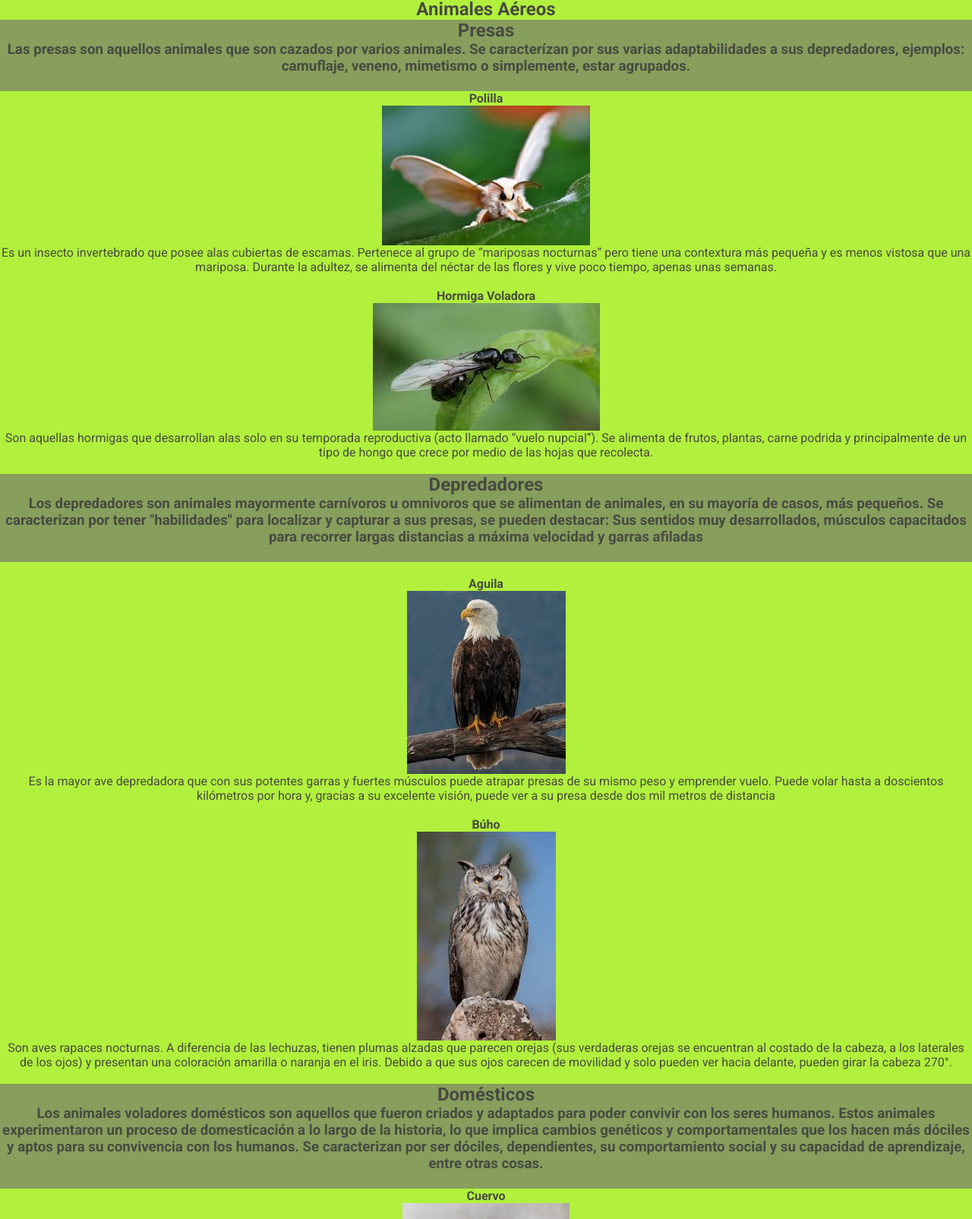
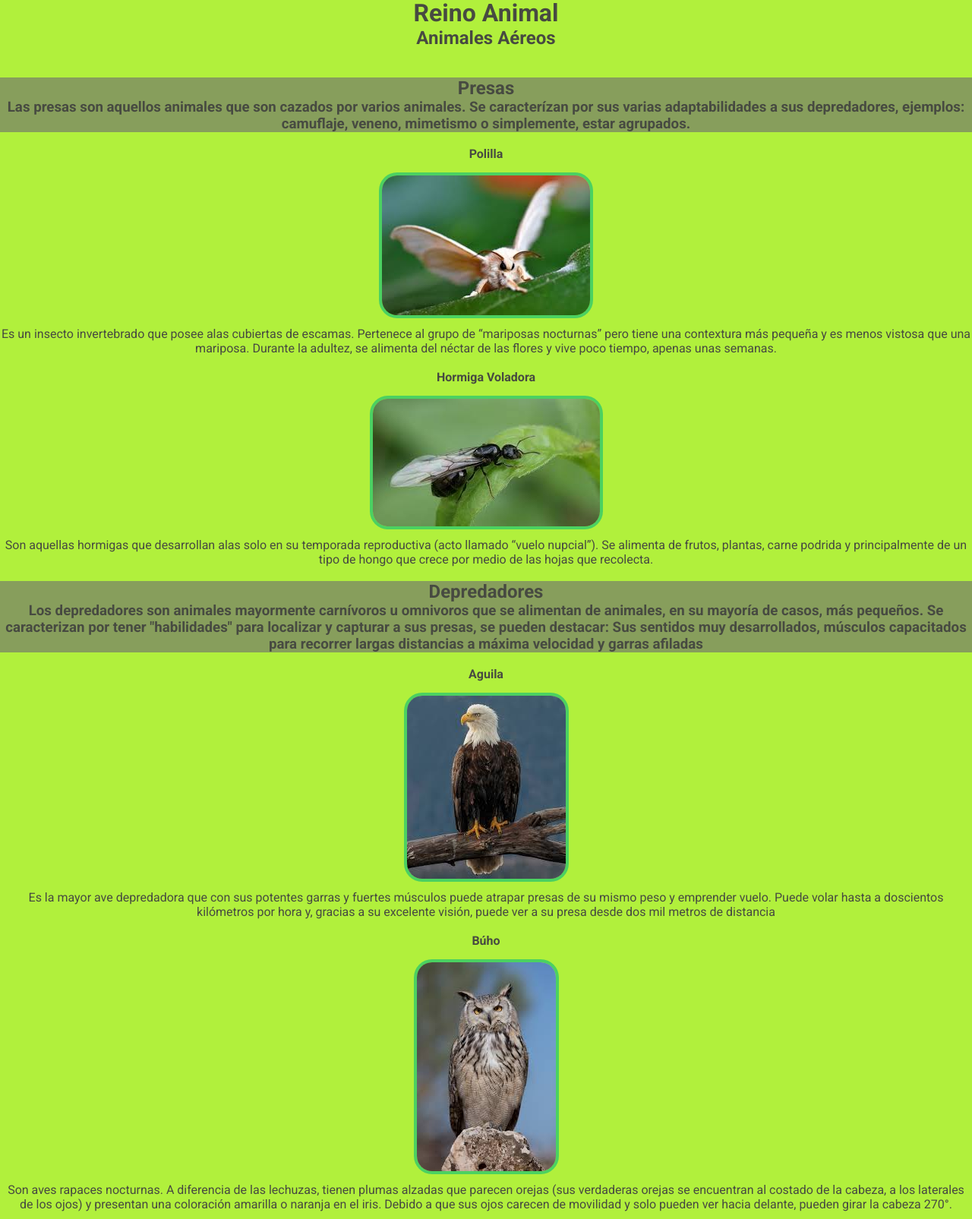
Before and after one commit to ruffinengobrunoo/repositorioCoop, a plain HTML site: page nachox/aereos.html in a window 1280 px wide. Shown: the part 89-1694 px from the top of the page at 76% size. Drawn offline with Linux system fonts and the light colour scheme.

Commit message:
bordes a las imagenes

```diff
--- a/nachox/aereos.html
+++ b/nachox/aereos.html
@@ -8,7 +8,9 @@
     <link href="https://fonts.googleapis.com/css2?family=Roboto:ital,wght@0,100;0,300;0,400;0,500;0,700;0,900;1,100;1,300;1,400;1,500;1,700;1,900&display=swap" rel="stylesheet">
     <title>Aéreos</title>
 </head>
-<header>
+
+<body>
+    <header>
     <div class="menu">
     <nav>
         <ul>
@@ -19,50 +21,53 @@
     </ul>
 </nav>
 </div>
-
 </header>
-<body>
-    <h1> Reino Animal </h1>
-    <h2> Animales Aéreos</h2>
+    <div id="header">
+    <h1> <br>Reino Animal <br></h1>
+    <h2> Animales Aéreos</h2><br><br></div>
     <div class="list">
 
 
             <ul>
+                <div class="presas">
                 <div id="presas">
+
                 <li><h2>Presas<br></h2></li>
-                <h3> Las presas son aquellos animales que son cazados por varios animales. Se caracterízan por sus varias adaptabilidades a sus depredadores, ejemplos: camuflaje, veneno, mimetismo o simplemente, estar agrupados.<br><br></h3> </div>
-                <li><h4>Polilla<br></h4></li>
+                <h3> Las presas son aquellos animales que son cazados por varios animales. Se caracterízan por sus varias adaptabilidades a sus depredadores, ejemplos: camuflaje, veneno, mimetismo o simplemente, estar agrupados.<br></h3> </div>
+                <li><h4><br>Polilla<br><br></h4></li>
                 <img src="imagenes/polilla.jfif" alt="">
                 <p>Es un insecto invertebrado que posee alas cubiertas de escamas. Pertenece al grupo de “mariposas nocturnas” pero tiene una contextura más pequeña y es menos vistosa que una mariposa. Durante la adultez, se alimenta del néctar de las flores y vive poco tiempo, apenas unas semanas.<br></p>
 
-                <li><br><h4>Hormiga Voladora<br></h4></li>
+                <li><br><h4>Hormiga Voladora<br><br></h4></li>
                 <img src="imagenes/hormiga.jfif" alt="">
                 <p>Son aquellas hormigas que desarrollan alas solo en su temporada reproductiva (acto llamado “vuelo nupcial”). Se alimenta de frutos, plantas, carne podrida y principalmente de un tipo de hongo que crece por medio de las hojas que recolecta.<br><br></p>
-
+            </div>
+            <div class="depredadores">
             <div id="depredadores">
 
                 <li><h2>Depredadores<br></h2></li>
-                <h3>Los depredadores son animales mayormente carnívoros u omnivoros que se alimentan de animales, en su mayoría de casos, más pequeños. Se caracterizan por tener "habilidades" para localizar y capturar a sus presas, se pueden destacar: Sus sentidos muy desarrollados, músculos capacitados para recorrer largas distancias a máxima velocidad y garras afiladas<br><br> </h3>  </div>
-                <li><h4><br>Aguila<br></h4></li>
+                <h3>Los depredadores son animales mayormente carnívoros u omnivoros que se alimentan de animales, en su mayoría de casos, más pequeños. Se caracterizan por tener "habilidades" para localizar y capturar a sus presas, se pueden destacar: Sus sentidos muy desarrollados, músculos capacitados para recorrer largas distancias a máxima velocidad y garras afiladas<br></h3>  </div>
+                <li><h4><br>Aguila<br><br></h4></li>
                 <img src="imagenes/aguila.jfif" alt="">
                 <p>Es la mayor ave depredadora que con sus potentes garras y fuertes músculos puede atrapar presas de su mismo peso y emprender vuelo. Puede volar hasta a doscientos kilómetros por hora y, gracias a su excelente visión, puede ver a su presa desde dos mil metros de distancia</p>
 
-                <li><br><h4>Búho<br></h4></li>
+                <li><br><h4>Búho<br><br></h4></li>
                 <img src="imagenes/buho.jfif" alt="">
                 <p> Son aves rapaces nocturnas. A diferencia de las lechuzas, tienen plumas alzadas que parecen orejas (sus verdaderas orejas se encuentran al costado de la cabeza, a los laterales de los ojos) y presentan una coloración amarilla o naranja en el iris. Debido a que sus ojos carecen de movilidad y solo pueden ver hacia delante, pueden girar la cabeza 270°. <br><br></p>
-
+            </div>
+            <div class="domesticos">
                 <div id="domesticos">
                 <li><h2>Domésticos<br></h2></li>
-                <h3>Los animales voladores domésticos son aquellos que fueron criados y adaptados para poder convivir con los seres humanos. Estos animales experimentaron un proceso de domesticación a lo largo de la historia, lo que implica cambios genéticos y comportamentales que los hacen más dóciles y aptos para su convivencia con los humanos. Se caracterizan por ser dóciles, dependientes, su comportamiento social y su capacidad de aprendizaje, entre otras cosas.<br><br></h3> </div>
+                <h3>Los animales voladores domésticos son aquellos que fueron criados y adaptados para poder convivir con los seres humanos. Estos animales experimentaron un proceso de domesticación a lo largo de la historia, lo que implica cambios genéticos y comportamentales que los hacen más dóciles y aptos para su convivencia con los humanos. Se caracterizan por ser dóciles, dependientes, su comportamiento social y su capacidad de aprendizaje, entre otras cosas.<br></h3> </div>
 
-                <li><h4>Cuervo<br></h4></li>
+                <li><h4><br>Cuervo<br><br></h4></li>
                 <img src="imagenes/cuervo.JPG" alt="">
                 <p>El cuervo grande (Corvus corax),anteriormente denominado cuervo común por la SEO, es una especie de ave paseriforme de la familia Corvidae. Presente en casi todo el hemisferio norte, es la especie de córvido con la mayor superficie de distribución. El cuervo grande posee uno de los cerebros más grandes de todas las especies de aves. Muestra también varias habilidades como la resolución de problemas así como la imitación y la intuición. En libertad, un cuervo puede sobrevivir durante unos 6 a 8 años. En cambio, un ejemplar que viva en cautividad puede vivir entre 11-12 años, habiendo muy pocos casos registrados en los que se haya tenido un cuervo que supere los 15 años de edad.<br></p>
 
-                <li><h4><br>Loro<br></h4></li>
+                <li><h4><br>Loro<br><br></h4></li>
                 <img src="imagenes/loro.jfif" alt="">
                 <p>Los loros son una superfamilia del orden Psittaciformes, con un total de 369 especies. Generalmente viven en regiones tropicales o cálidas. Los loros se extienden por el hemisferio sur, además de la región tropical y subtropical del hemisferio norte, distribuidos por el sur de Asia, el África subsahariana, Oceanía, América del Sur y Central. La esperanza de vida media se sitúa en los 30-40 años, pero hay variedades que pueden vivir hasta los 90-100 años</p>
-
+            </div>
             </ul>
 
     </div>
--- a/nachox/estilios.css
+++ b/nachox/estilios.css
@@ -2,6 +2,24 @@
     margin: 0;
     padding: 0;
     box-sizing: border-box;
+}
+html{
+    scroll-behavior: smooth;
+}
+img{
+    margin-bottom: 15px;
+    border-radius: 20px;
+    box-shadow: 0px 0px 0px 4px rgb(75, 209, 97);
+}
+.header h1{
+    padding: 100px;
+    font-size: 100px;
+    height: 220px;
+}
+
+.header p{
+    text-align: center;
+    font-size: 40px;
 }
 .menu{
     width: 900px;
@@ -38,6 +56,9 @@ body{
     background-color: var(--principal);
     text-align: center;
 }
+#principal{
+    float: right;
+}
 #depredadores{
     background-color: var(--secundario);
 }
```
Also changed, not shown: nachox/imagenes/principal.jfif (added).
